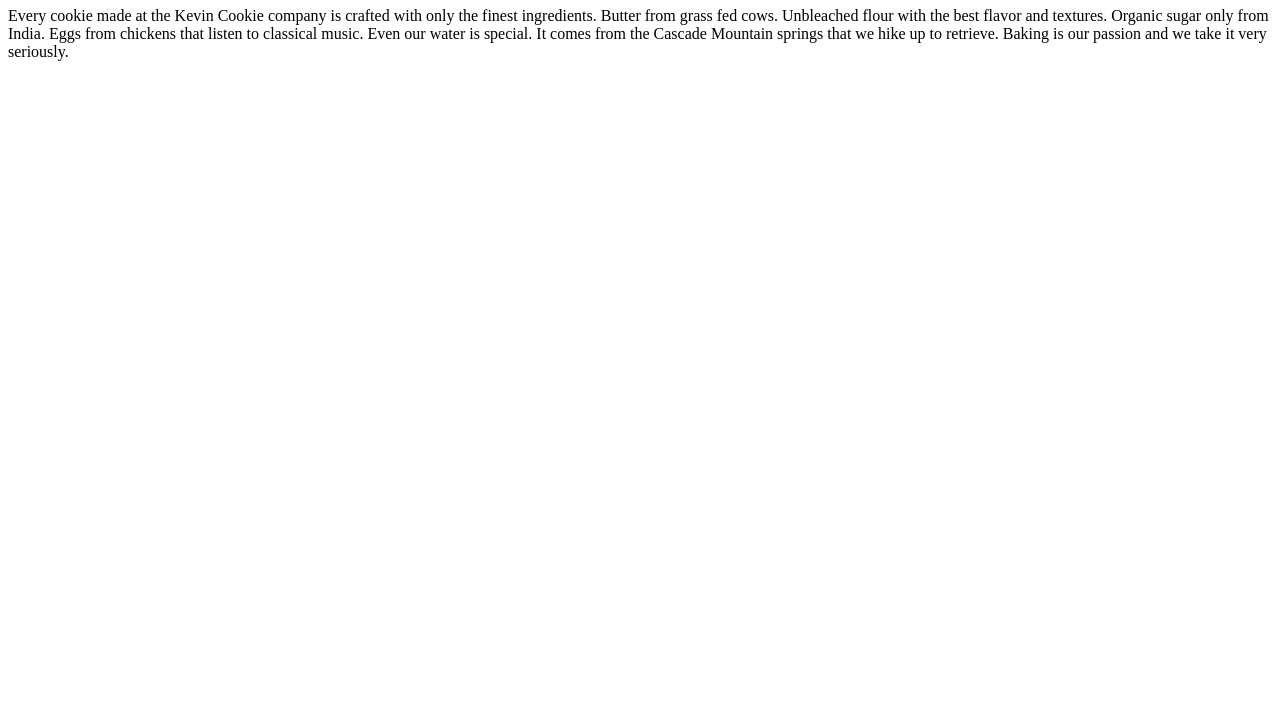
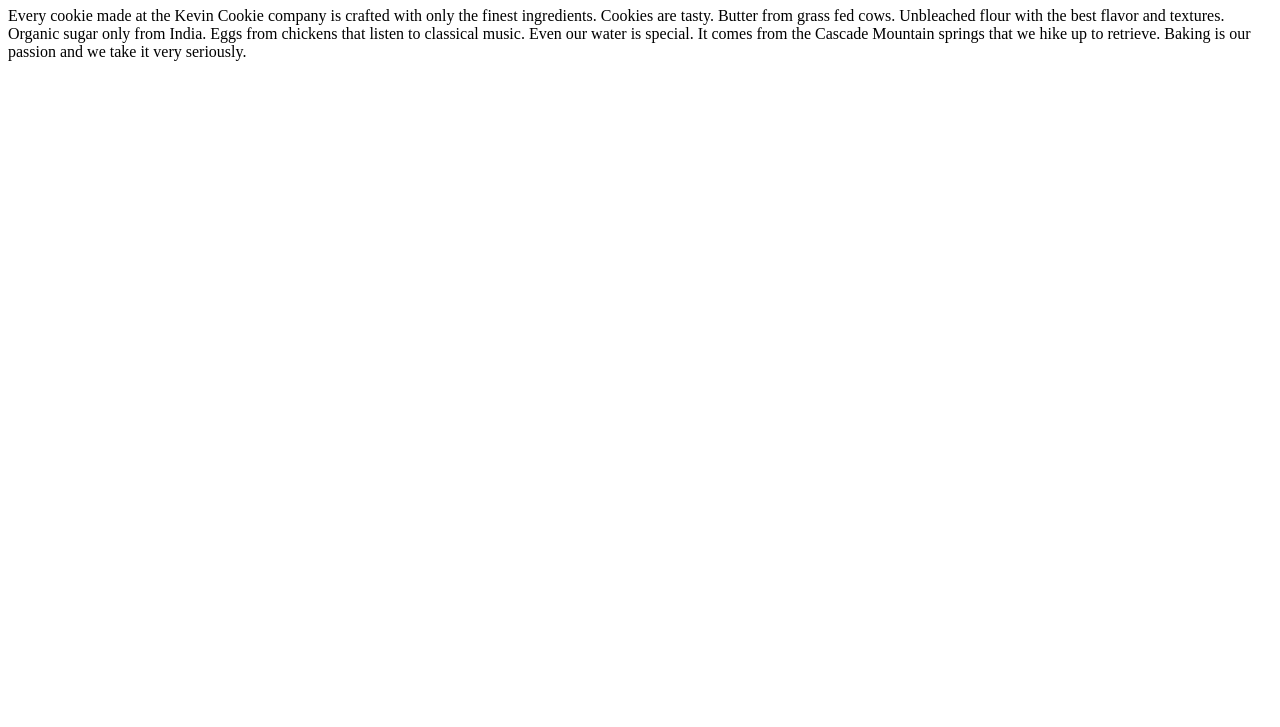
Before and after one commit to NipuniOfficial888/KevinCookieCompany, a plain HTML site: page index.htm in a window 1280 px wide. Shown: the part 73-800 px from the top of the page. Drawn offline with Linux system fonts and the light colour scheme.

```diff
--- a/index.htm
+++ b/index.htm
@@ -3,7 +3,7 @@
 <body>
 
 <h1>Deliciousness in every bite!</h1>
-<p>Every cookie made at the Kevin Cookie company is crafted with only the finest ingredients. Butter from grass fed cows. Unbleached flour with the best flavor and textures. Organic sugar only from India. Eggs from chickens that listen to classical music. Even our water is special. It comes from the Cascade Mountain springs that we hike up to retrieve. Baking is our passion and we take it very seriously.</p>
+<p>Every cookie made at the Kevin Cookie company is crafted with only the finest ingredients. Cookies are tasty. Butter from grass fed cows. Unbleached flour with the best flavor and textures. Organic sugar only from India. Eggs from chickens that listen to classical music. Even our water is special. It comes from the Cascade Mountain springs that we hike up to retrieve. Baking is our passion and we take it very seriously.</p>
 
 </body>
 </html>
```
Also changed, not shown: 1 other file.
